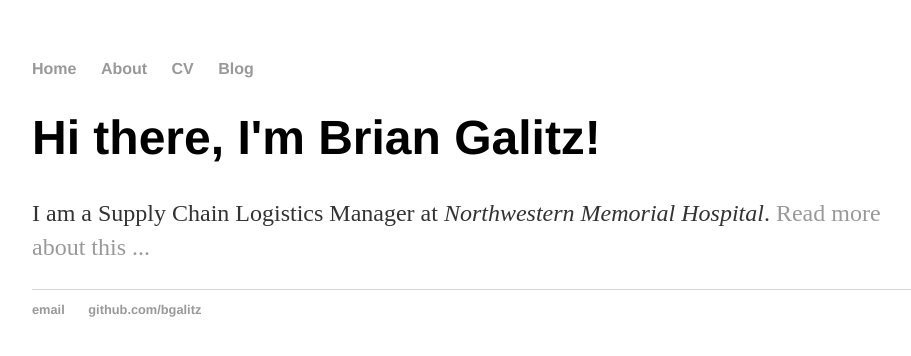
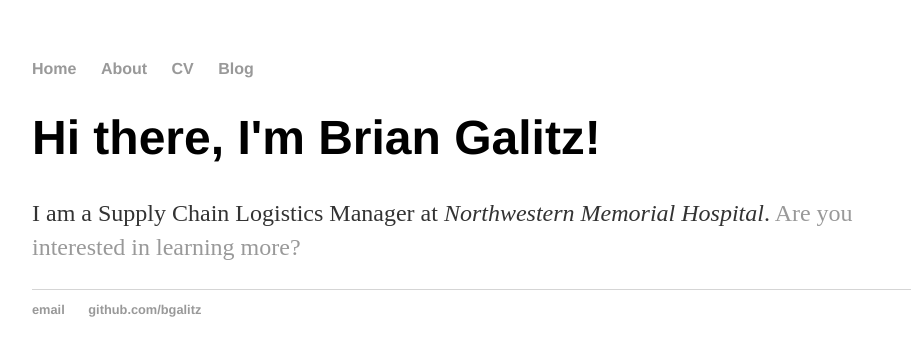
Before and after one commit to bgalitz/bgalitz.github.io, a Jekyll site: the page built from index.html, in a window 1280 px wide. Shown: the top 356 px of the page, without its empty margins (160-1071 px from the left). Built offline with Jekyll 4.4.1, drawn with Linux system fonts in a browser that asks for light colours.

Commit message:
Update index.html
another text change

```diff
--- a/index.html
+++ b/index.html
@@ -5,5 +5,5 @@ title: Brian Galitz, Supply Chain Logistics
 <div class="blurb">
 	<h1>Hi there, I'm Brian Galitz!</h1>
         <p>I am a Supply Chain Logistics Manager at <em>Northwestern Memorial Hospital</em>.
-        <a href="/about">Read more about this ...</a></p>
+        <a href="/about">Are you interested in learning more?</a></p>
 </div><!-- /.blurb -->
```
